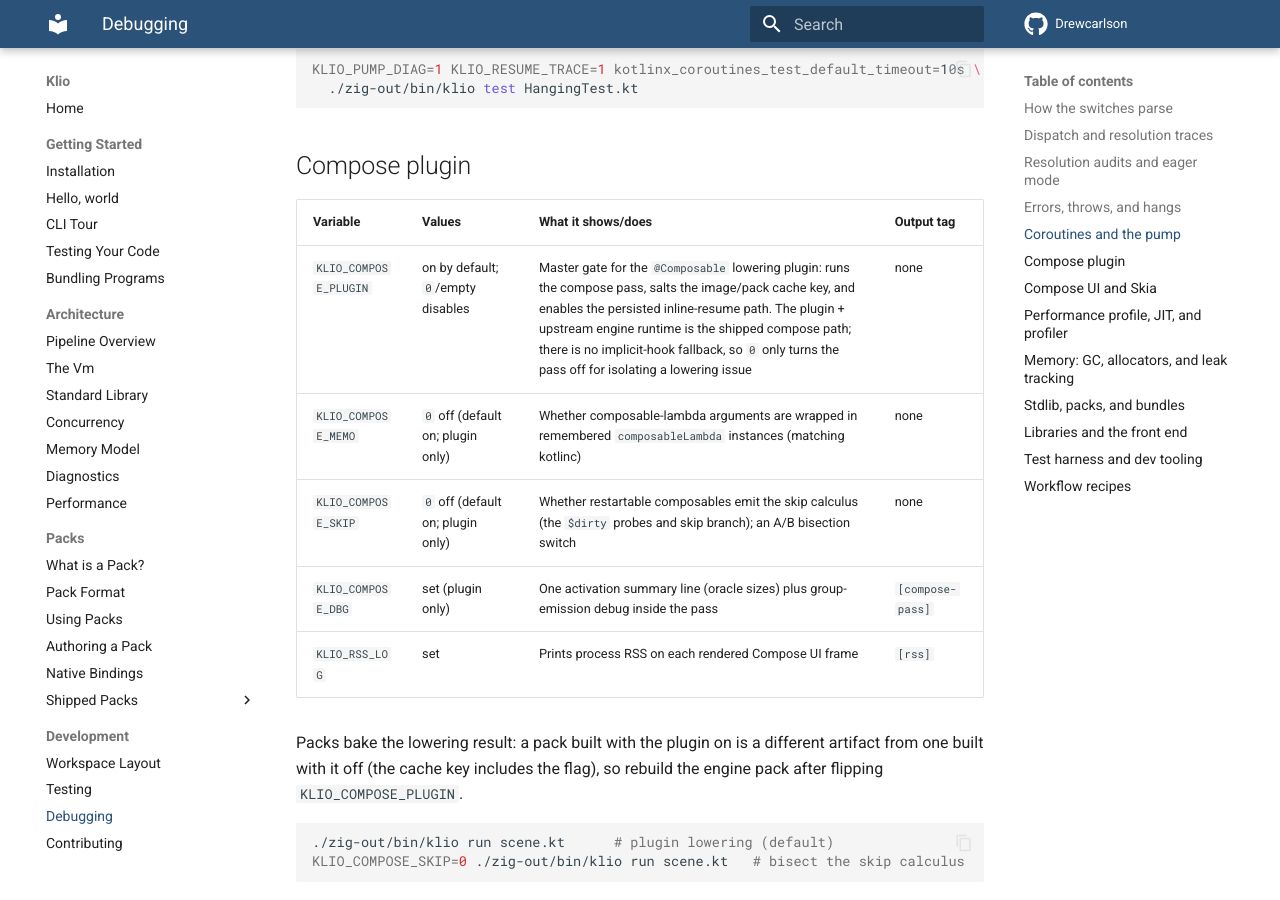
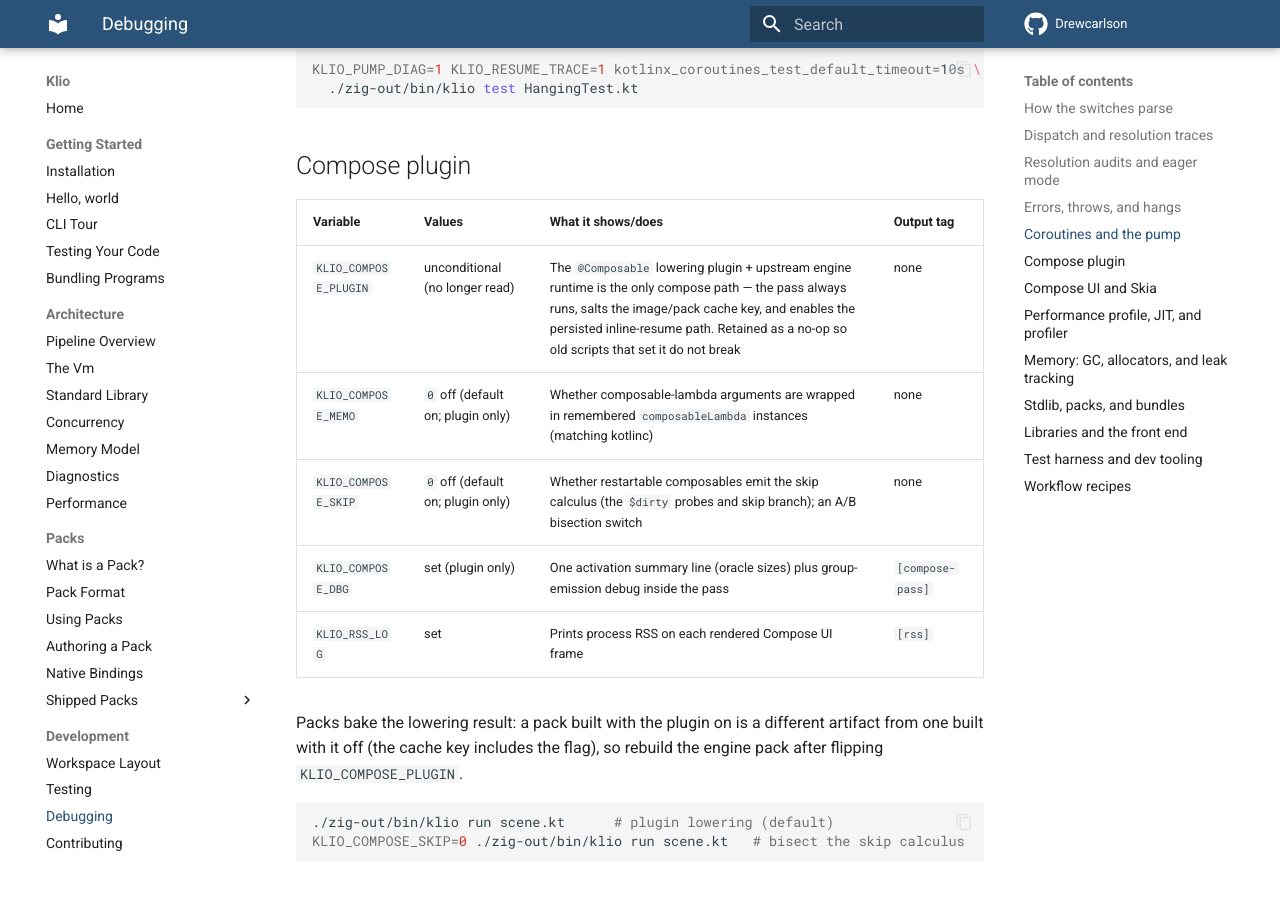
Before and after one commit to DrewCarlson/klio, an MkDocs documentation site: the page built from docs/development/debugging.md, in a window 1280 px wide and 900 px high, scrolled down 6358 px. Built offline with MkDocs 1.6.1 and Material for MkDocs 9.7.7, drawn with Linux system fonts in a browser that asks for light colours; the version menu is left out; some of the changed text lies outside the part shown.

Commit message:
compose: make the lowering plugin unconditional
With the implicit-composer path removed there is nothing to fall back to, so
KLIO_COMPOSE_PLUGIN no longer gates anything: composePluginEnabled,
persistResumeGateEnabled, and the image cache-key salt are unconditional. The
env var is retained as a no-op so scripts that still set it do not break.
Removes the half-state a stray KLIO_COMPOSE_PLUGIN=0 would otherwise produce.

````diff
--- a/docs/development/debugging.md
+++ b/docs/development/debugging.md
@@ -142,7 +142,7 @@ KLIO_PUMP_DIAG=1 KLIO_RESUME_TRACE=1 kotlinx_coroutines_test_default_timeout=10s
 
 | Variable | Values | What it shows/does | Output tag |
 |----------|--------|--------------------|------------|
-| `KLIO_COMPOSE_PLUGIN` | on by default; `0`/empty disables | Master gate for the `@Composable` lowering plugin: runs the compose pass, salts the image/pack cache key, and enables the persisted inline-resume path. The plugin + upstream engine runtime is the shipped compose path; there is no implicit-hook fallback, so `0` only turns the pass off for isolating a lowering issue | none |
+| `KLIO_COMPOSE_PLUGIN` | unconditional (no longer read) | The `@Composable` lowering plugin + upstream engine runtime is the only compose path — the pass always runs, salts the image/pack cache key, and enables the persisted inline-resume path. Retained as a no-op so old scripts that set it do not break | none |
 | `KLIO_COMPOSE_MEMO` | `0` off (default on; plugin only) | Whether composable-lambda arguments are wrapped in remembered `composableLambda` instances (matching kotlinc) | none |
 | `KLIO_COMPOSE_SKIP` | `0` off (default on; plugin only) | Whether restartable composables emit the skip calculus (the `$dirty` probes and skip branch); an A/B bisection switch | none |
 | `KLIO_COMPOSE_DBG` | set (plugin only) | One activation summary line (oracle sizes) plus group-emission debug inside the pass | `[compose-pass]` |
@@ -321,14 +321,13 @@ KLIO_ERR_TRACE=1 KLIO_THROW_TRACE=1 KLIO_THROW_STACK=1 \
 usually the root cause), `[errtrace]` dumps the frame chain, and in
 `klio test` the failure detail becomes the fully rendered throwable.
 
-**Bisecting the compose plugin.** The plugin is on by default; bisect its
-two emissions, or turn the pass off entirely to isolate a lowering issue:
+**Bisecting the compose plugin.** The plugin always runs; bisect its two
+emissions:
 
 ```sh
-./zig-out/bin/klio run scene.kt                                # plugin (default)
+./zig-out/bin/klio run scene.kt                                # plugin (always on)
 KLIO_COMPOSE_MEMO=0 ./zig-out/bin/klio run scene.kt            # no lambda memoization
 KLIO_COMPOSE_SKIP=0 ./zig-out/bin/klio run scene.kt            # no skip calculus
-KLIO_COMPOSE_PLUGIN=0 ./zig-out/bin/klio run scene.kt          # pass off (composition will not run)
 ```
 
 Rebuild any baked pack between flips (the flag is part of the pack
````
Also changed, not shown: AGENTS.md (+1 -1 lines), 4 other files.
